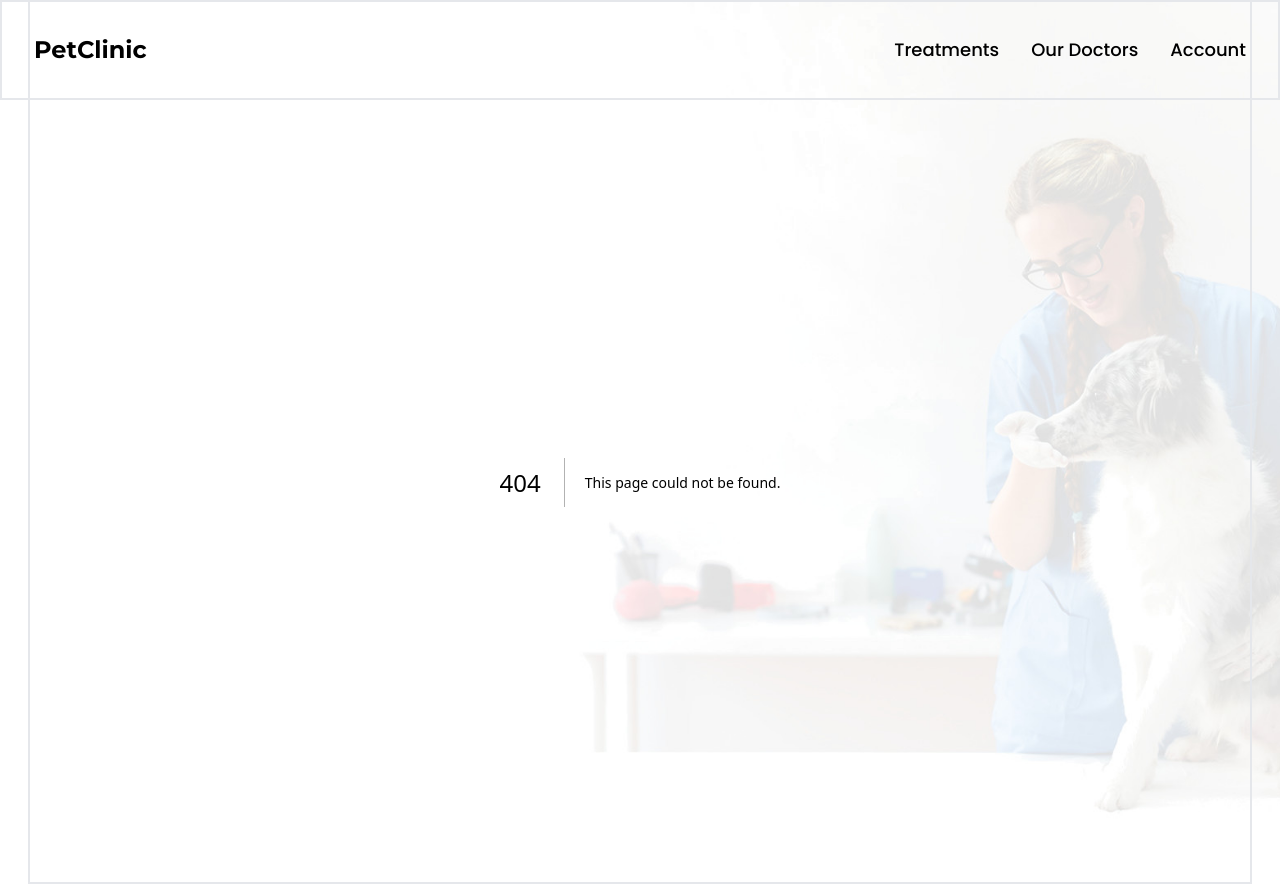
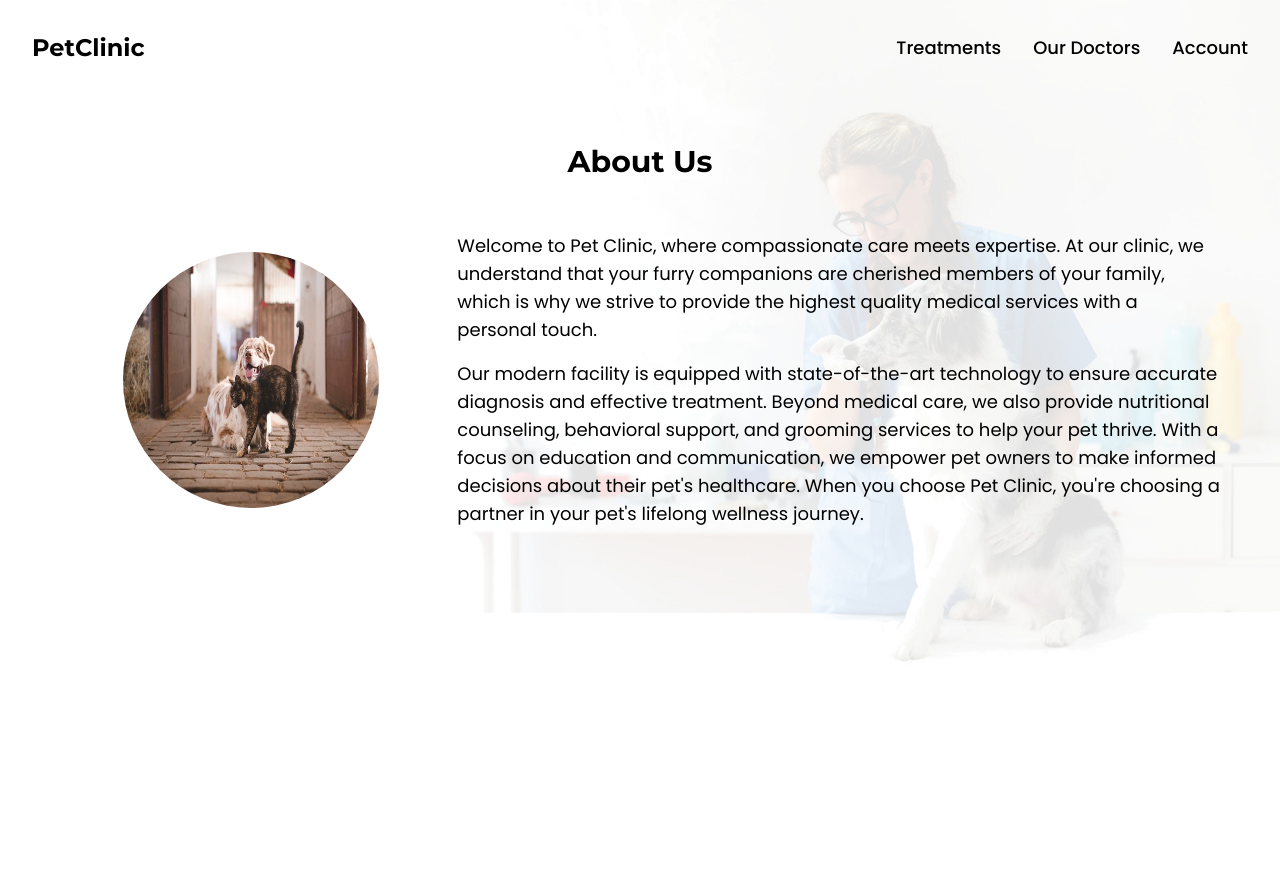
Before and after one commit to ram1117/petclinic-fe, a Next.js app: page /about in a window 1280 px wide. Before the commit this address had no page. After the commit the page ends 800 px from the top, so only its background shows below. Built offline with nearby package versions, Linux system fonts and the light colour scheme.

Commit message:
complete main page and about page

```diff
--- /dev/null
+++ b/src/app/about/page.tsx
@@ -0,0 +1,42 @@
+import ImageWrapper from "../../atoms/ImageWrapper";
+import AboutPageImage from "@public/about-page.jpg";
+import HeaderWrapper from "../../atoms/HeaderWrapper";
+
+const AboutPage = () => {
+  return (
+    <>
+      <HeaderWrapper title="About Us" className="text-center" />
+      <section className="min-h-[50vh] flex flex-col gap-12 lg:gap-4 lg:flex-row items-center p-8">
+        <div className="w-full lg:w-1/3">
+          <ImageWrapper
+            src={AboutPageImage}
+            alt="dog and cat image"
+            containerSize="h-56 w-56 lg:h-64 lg:w-64 mx-auto"
+            sizes="40vw"
+            className="rounded-[999px]"
+          />
+        </div>
+        <div className="w-full lg:w-2/3">
+          <h2 className="lg:text-lg my-4">
+            Welcome to Pet Clinic, where compassionate care meets expertise. At
+            our clinic, we understand that your furry companions are cherished
+            members of your family, which is why we strive to provide the
+            highest quality medical services with a personal touch.
+          </h2>
+          <h2 className="lg:text-lg my-4">
+            Our modern facility is equipped with state-of-the-art technology to
+            ensure accurate diagnosis and effective treatment. Beyond medical
+            care, we also provide nutritional counseling, behavioral support,
+            and grooming services to help your pet thrive. With a focus on
+            education and communication, we empower pet owners to make informed
+            decisions about their pet&apos;s healthcare. When you choose Pet
+            Clinic, you&apos;re choosing a partner in your pet&apos;s lifelong
+            wellness journey.
+          </h2>
+        </div>
+      </section>
+    </>
+  );
+};
+
+export default AboutPage;
--- a/src/app/layout.tsx
+++ b/src/app/layout.tsx
@@ -16,12 +16,10 @@ export default function RootLayout({
   return (
     <html lang="en">
       <body
-        className={`${poppins.variable} ${montserrat.variable} ${kanit.variable} min-h-screen bg-main-bg-mobile md:bg-main-bg bg-contain bg-no-repeat md:bg-cover font-poppins`}
+        className={`${poppins.variable} ${montserrat.variable} ${kanit.variable} bg-main-bg-mobile md:bg-main-bg bg-contain bg-no-repeat md:bg-cover bg-center lg:bg-top font-poppins`}
       >
         <Navbar />
-        <main className="max-w-[1224px] pt-20 border-2 min-h-screen mx-auto">
-          {children}
-        </main>
+        <main className="max-w-[1224px] pt-12 mx-auto">{children}</main>
       </body>
     </html>
   );
--- /dev/null
+++ b/src/app/not-found.tsx
@@ -0,0 +1,22 @@
+import ImageWrapper from "../atoms/ImageWrapper";
+import PageImage from "@public/cartoon.svg";
+
+const NotFound = () => (
+  <section className="min-h-[75vh] flex flex-col gap-8 items-center justify-center p-4">
+    <ImageWrapper
+      src={PageImage}
+      alt="dog and cat cartoon"
+      containerSize="h-32 w-32 md:h-40 md:w-40"
+      sizes="50vw"
+    />
+    <>
+      <h1 className="text-2xl lg:text-5xl font-semibold font-montserrat">
+        404
+      </h1>
+      <h2 className="text-lg lg:text-2xl">
+        Oops. We have trouble finding this page for you
+      </h2>
+    </>
+  </section>
+);
+export default NotFound;
--- a/src/app/page.tsx
+++ b/src/app/page.tsx
@@ -1,7 +1,25 @@
+import Link from "next/link";
+
 export default function Home() {
   return (
-    <section>
-      <h1 className="text-2xl font-bold font-poppins">Pet Clinic</h1>
+    <section className="min-h-[50vh] flex flex-col justify-center p-8 lg:p-16">
+      <div className="w-full lg:w-2/3 mb-12">
+        <h1 className="text-2xl lg:text-5xl font-poppins font-medium mb-12">
+          Compassionate care, healthy pets, trusted veterinary expertise.
+        </h1>
+        <h2 className="lg:text-lg">
+          Welcome to PetClinic, where your pet&apos;s well-being comes first.
+          Our dedicated team combines expertise with compassion to provide
+          personalized care for your furry family members. Trust us to keep your
+          pets healthy, happy, and thriving.
+        </h2>
+      </div>
+      <Link
+        href="/about"
+        className="rounded-md w-max px-8 py-2 lg:py-4 bg-link text-secondary-text"
+      >
+        READ MORE
+      </Link>
     </section>
   );
 }
--- /dev/null
+++ b/src/atoms/HeaderWrapper.tsx
@@ -0,0 +1,12 @@
+interface HeaderWrapperProps {
+  title: string;
+  className?: string;
+}
+
+const HeaderWrapper = ({ title, className = "" }: HeaderWrapperProps) => (
+  <h2 className={`text-xl lg:text-3xl font-bold font-montserrat ${className}`}>
+    {title}
+  </h2>
+);
+
+export default HeaderWrapper;
--- a/src/atoms/ImageWrapper.tsx
+++ b/src/atoms/ImageWrapper.tsx
@@ -1,7 +1,8 @@
 import Image from "next/image";
+import { StaticImageData } from "next/image";
 
 interface ImageWrapperProps {
-  src: string;
+  src: string | StaticImageData;
   alt: string;
   sizes?: string;
   containerSize: string;
--- a/src/components/navbar/MobileMenu.tsx
+++ b/src/components/navbar/MobileMenu.tsx
@@ -12,15 +12,15 @@ const MobileMenu = () => {
   };
 
   return (
-    <div className="lg:hidden relative">
+    <div className="lg:hidden relative z-[999]">
       <button className="" onClick={handleButtonClick}>
         <ImageWrapper src={MenuIcon} alt="menu icon" containerSize="h-8 w-8" />
       </button>
 
       {openmenu && (
         <>
-          <div className="absolute top-6 right-2 h-0 w-0 border-x-[12px] border-x-transparent border-b-[16px] border-blue-100" />
-          <div className="absolute w-max min-h-max top-10 right-0 bg-blue-100 p-8">
+          <div className="absolute top-6 right-1 h-0 w-0 border-x-[12px] border-x-transparent border-b-[16px] border-blue-100" />
+          <div className="absolute w-max min-h-max top-10 right-0 bg-blue-100 p-8 rounded-md">
             <NavMenu className="flex flex-col gap-8" />
           </div>
         </>
--- a/src/components/navbar/Navbar.tsx
+++ b/src/components/navbar/Navbar.tsx
@@ -1,11 +1,15 @@
 import NavMenu from "./NavMenu";
 import MobileMenu from "./MobileMenu";
+import Link from "next/link";
 
 const Navbar = () => (
-  <nav className="flex justify-between p-4 lg:p-8 border-2 fixed inset-x-0 items-center">
-    <h2 className="text-xl lg:text-2xl font-semibold lg:font-bold font-montserrat">
-      PetClinic
-    </h2>
+  <nav className="flex justify-between p-4 lg:p-8 items-center">
+    <Link href="/">
+      <h2 className="text-xl lg:text-2xl font-bold font-montserrat">
+        PetClinic
+      </h2>
+    </Link>
+
     <div className="lg:block hidden">
       <NavMenu className="flex gap-8" />
     </div>
--- a/tailwind.config.ts
+++ b/tailwind.config.ts
@@ -21,6 +21,11 @@ const config: Config = {
         montserrat: "var(--font-montserrat)",
         kanit: "var(--font-kanit)",
       },
+      colors: {
+        link: "#55e9bc",
+        "primary-text": "#000000",
+        "secondary-text": "#ffffff",
+      },
     },
   },
   plugins: [],
```
Also changed, not shown: public/about-page.jpg (added), public/cartoon.svg (added).
